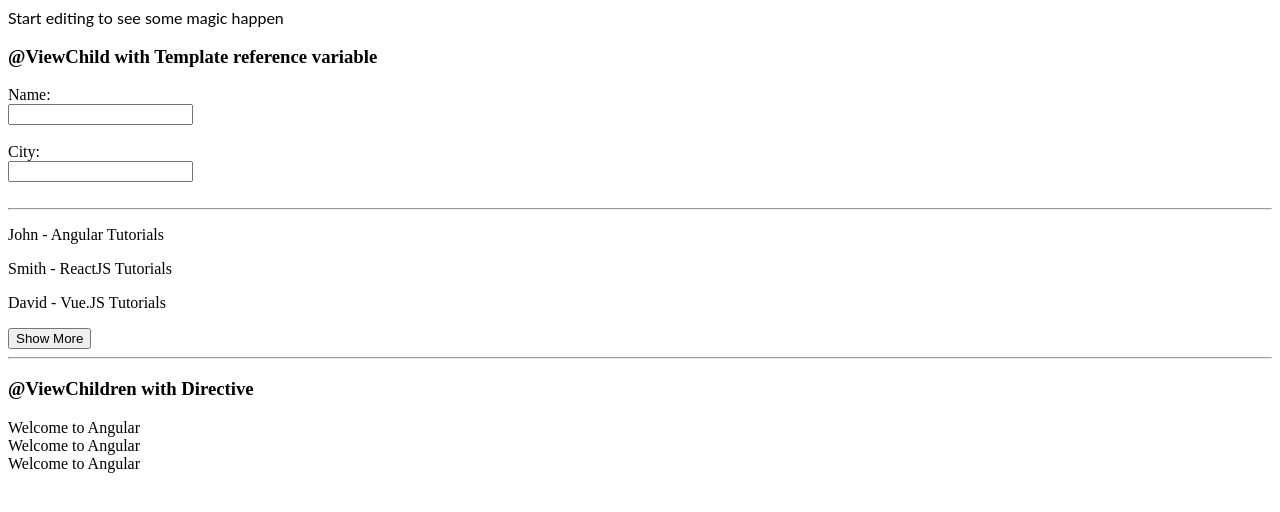
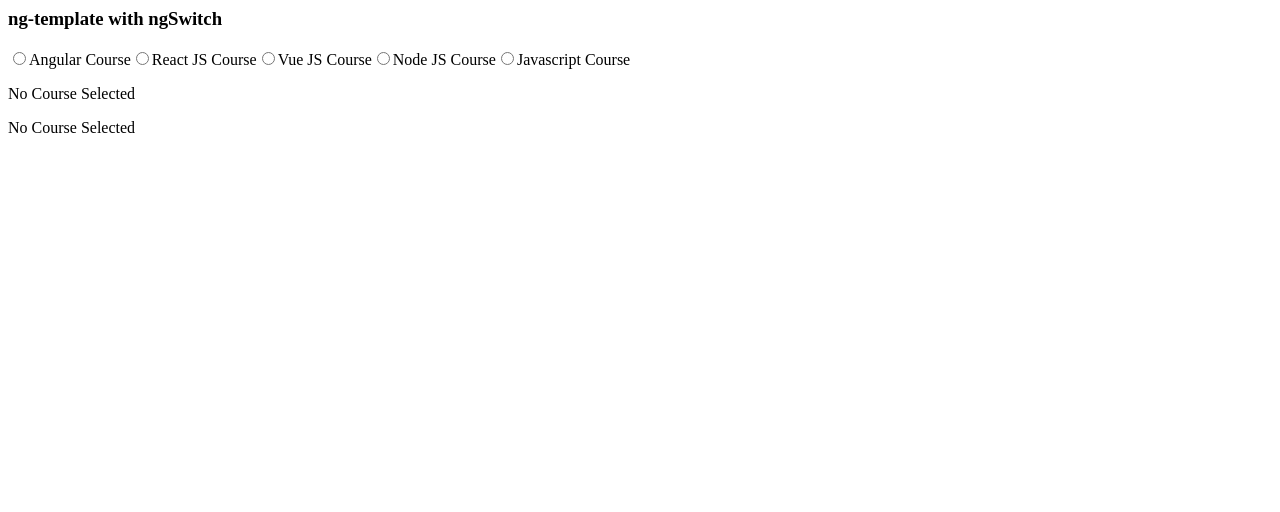
Before and after one commit to raisinghrathor/angular-Directive, an Angular app: page / in a window 1280 px wide. Shown: the top 512 px of the page. Built offline with nearby package versions, Linux system fonts and the light colour scheme.

Commit message:
3 files modified, 2 added

```diff
--- a/src/app/app.component.html
+++ b/src/app/app.component.html
@@ -1,35 +1,33 @@
-<p>Start editing to see some magic happen</p>
+<h3>ng-template with ngSwitch</h3>
+<input type="radio" id="rdb1" name="course" (click)="Course = 'Angular'" />
+<label for="rdb1">Angular Course</label>
 
-<h3>@ViewChild with Template reference variable</h3>
+<input type="radio" id="rdb2" name="course" (click)="Course = 'React'" />
+<label for="rdb2">React JS Course</label>
 
-<div>
-  Name:<br /><input type="text" #name /><br /><br />
-  City:<br /><input type="text" #city /><br /><br />
+<input type="radio" id="rdb3" name="course" (click)="Course = 'Vue'" />
+<label for="rdb3">Vue JS Course</label>
+
+<input type="radio" id="rdb4" name="course" (click)="Course = 'Node'" />
+<label for="rdb4">Node JS Course</label>
+
+<input type="radio" id="rdb4" name="course" (click)="Course = 'Javascript'" />
+<label for="rdb4">Javascript Course</label>
+
+<div [ngSwitch]="Course">
+  <p *ngSwitchCase="'Angular'">Angular Course</p>
+  <p *ngSwitchCase="'React'">React JS Course</p>
+  <p *ngSwitchCase="'Vue'">Vue JS Course</p>
+  <p *ngSwitchCase="'Node'">Node JS Course</p>
+  <p *ngSwitchCase="'Javascript'">Javascript Course</p>
+  <p *ngSwitchDefault>No Course Selected</p>
 </div>
-<hr />
-<app-writer name="John" book="Angular Tutorials"></app-writer>
-<app-writer name="Smith" book="ReactJS Tutorials"></app-writer>
-<app-writer name="David" book="Vue.JS Tutorials"></app-writer>
-<app-writer
-  name="Peter"
-  book="JQuery Tutorials"
-  *ngIf="allwritervisible"
-></app-writer>
-<app-writer
-  name="Alina"
-  book="Javascript Tutorials"
-  *ngIf="allwritervisible"
-></app-writer>
-<button (click)="onShowWritersVisible()">
-  <label *ngIf="allwritervisible">Show Less</label>
-  <label *ngIf="!allwritervisible">Show More</label>
-</button>
 
-<hr/>
-<h3>@ViewChildren with Directive</h3>
- <div msgd></div>
- <div msgd></div>
- <div msgd></div>
-<ng-template #msgTemp>
-Welcome to Angular
-</ng-template>
+
+<div [ngSwitch]="Course">
+<ng-template [ngSwitchCase]="'Angular'"><p>Angular Course</p></ng-template>
+<ng-template [ngSwitchCase]="'React JS'"><p>React JS Course</p></ng-template>
+<ng-template [ngSwitchCase]="'Node JS'"><p>Node JS Course</p></ng-template>
+<ng-template [ngSwitchCase]="'Vue JS'"><p>Vue JS Course</p></ng-template>
+<ng-template ngSwitchDefault><p>No Course Selected</p></ng-template>
+</div>
--- a/src/app/app.component.ts
+++ b/src/app/app.component.ts
@@ -1,48 +1,8 @@
-import {
-  AfterViewInit,
-  Component,
-  ElementRef,
-  QueryList,
-  TemplateRef,
-  VERSION,
-  ViewChild,
-  ViewChildren,
-  ViewContainerRef,
-} from '@angular/core';
-import { MessageDirective } from './message.directive';
-import { WriterComponent } from './writer/writer.component';
-
+import { Component } from '@angular/core';
 @Component({
   selector: 'my-app',
   templateUrl: './app.component.html',
-  styleUrls: ['./app.component.css'],
 })
-export class AppComponent implements AfterViewInit {
-  @ViewChild('name', { static: false }) elName: ElementRef;
-  @ViewChild('city', { static: false }) elCity: ElementRef;
-
-  ngAfterViewInit() {
-
-
-      //MessageDirective
-      console.log("@ViewChildren with Directive");
-      console.log("View Children Length",this.msgList.length);
-       this.msgList.forEach(msgd=>msgd.vcRef.createEmbeddedView(this.msgTempRef));
-
-
-
-  }
-  //writer component-viewchildren
-  allwritervisible: boolean = false;
-  @ViewChildren(WriterComponent) writers1: QueryList<WriterComponent>;
-  @ViewChildren(WriterComponent, { read: ElementRef })
-  writers2: QueryList<ElementRef>;
-  @ViewChildren(WriterComponent,{read:ViewContainerRef})writer3:QueryList<ViewContainerRef>
-  onShowWritersVisible() {
-    this.allwritervisible = this.allwritervisible === true ? false : true;
-  }
-  //Message Directive
-  @ViewChildren(MessageDirective) msgList:QueryList<MessageDirective>
-  @ViewChild('msgTemp',{static:false})msgTempRef:TemplateRef<any>;
-
+export class AppComponent {
+  Course:string;
 }
--- /dev/null
+++ b/src/app/ngtemplate/ngtemplate.component.html
@@ -0,0 +1,9 @@
+<button (click)="show = !show">{{ show ? 'hide' : 'show' }}</button>
+<button (click)="onChangeTemplate()">Switch Then Template</button>
+
+<div *ngIf="show; then thenTemplate; else elsetemplate">
+  Inline template ingnored
+</div>
+<ng-template #primarytemplate> primary template </ng-template>
+<ng-template #secondarytemplate> secondary template </ng-template>
+<ng-template #elsetemplate> else template </ng-template>
--- /dev/null
+++ b/src/app/ngtemplate/ngtemplate.component.ts
@@ -0,0 +1,29 @@
+import { Component, OnInit, TemplateRef, ViewChild } from '@angular/core';
+@Component({
+  selector: 'app-ngtemplate',
+  templateUrl: './ngtemplate.component.html',
+})
+
+export class NgTemplateComponent implements OnInit {
+  show: boolean;
+  constructor() {
+    this.show = true;
+
+  }
+
+  thenTemplate: TemplateRef<any> | null = null;
+  @ViewChild('primarytemplate', { static: true })
+  primarytemplate: TemplateRef<any> | null = null;
+  @ViewChild('secondarytemplate', { static: true })
+  secondarytemplate: TemplateRef<any> | null = null;
+
+  onChangeTemplate() {
+    this.thenTemplate =
+      this.thenTemplate === this.primarytemplate
+        ? this.secondarytemplate
+        : this.primarytemplate;
+  }
+  ngOnInit() {
+    this.thenTemplate = this.primarytemplate;
+  }
+}
```
Also changed, not shown: src/app/app.module.ts (+8 -1 lines).
